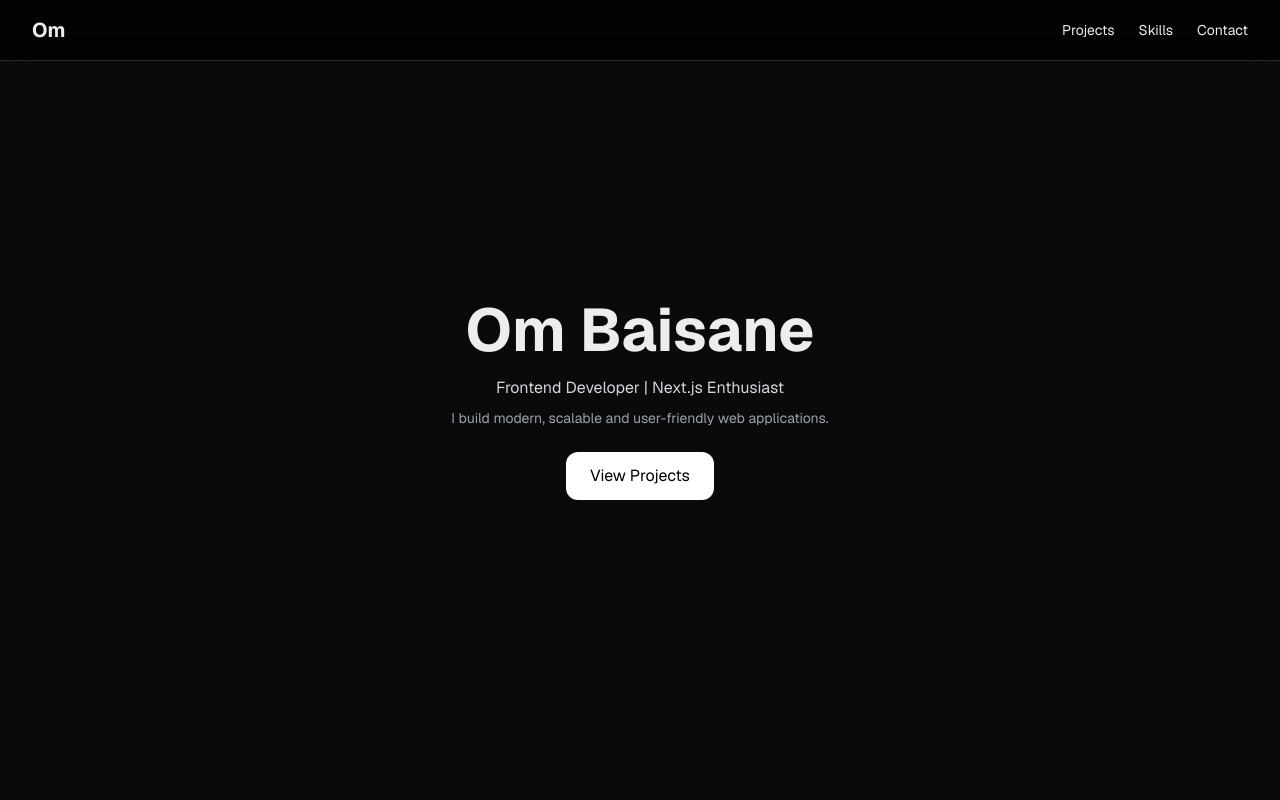
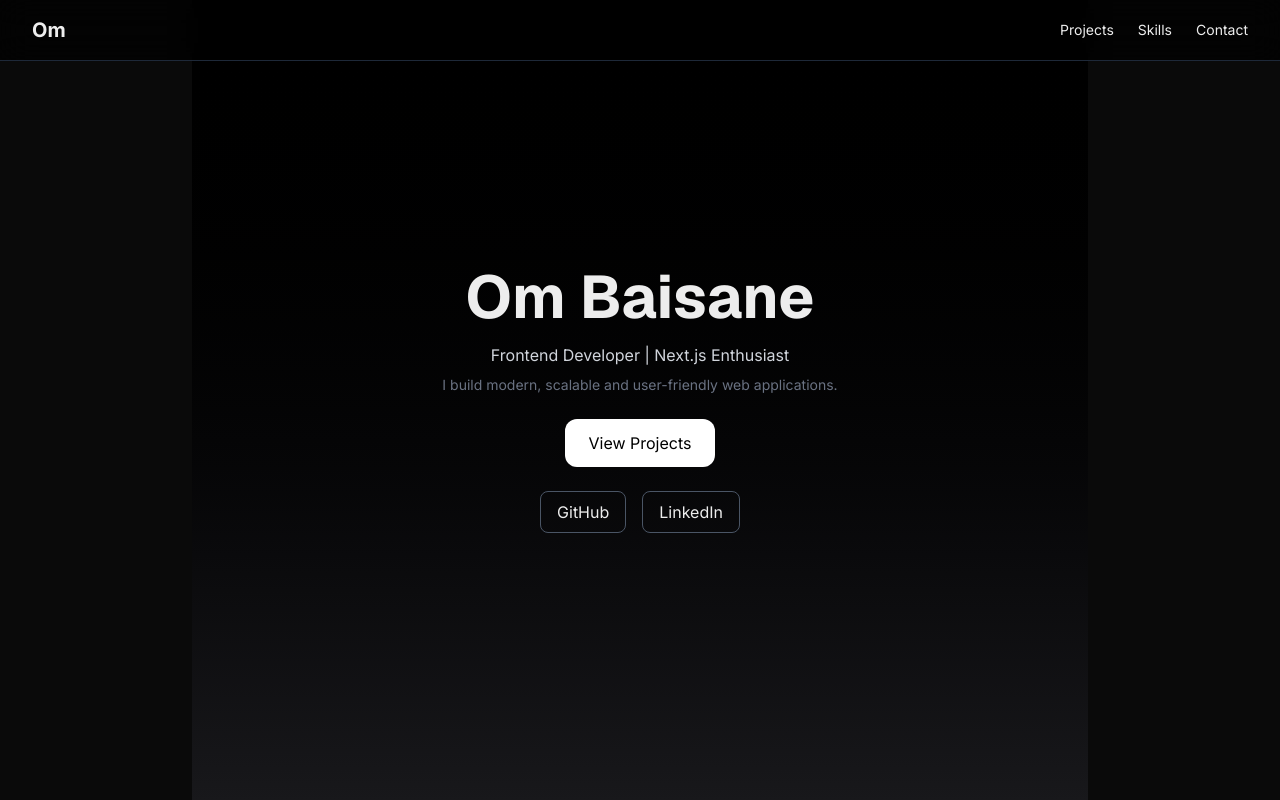
Before and after one commit to OmBaisane/Portfolio, a Next.js app: page / in a window 1280 px wide. Shown: the top 800 px of the page. Built offline with nearby package versions, Linux system fonts and the light colour scheme.

Commit message:
upgrade hero section with gradient, social links and animations

```diff
--- a/app/components/About.tsx
+++ b/app/components/About.tsx
@@ -5,7 +5,7 @@ import { motion } from "framer-motion";
 export default function About() {
   return (
     <section className="py-24 px-6 max-w-4xl mx-auto text-center">
-      <h2 className="text-3xl font-bold mb-6">About Me</h2>
+      <h2 className="text-3xl font-bold mb-6 font-[geist]">About Me</h2>
 
       <motion.p
         initial={{ opacity: 0, y: 40 }}
--- a/app/components/Contact.tsx
+++ b/app/components/Contact.tsx
@@ -5,7 +5,7 @@ import { motion } from "framer-motion";
 export default function Contact() {
   return (
     <section id="contact" className="py-24 px-6 text-center">
-      <h2 className="text-3xl font-bold mb-6">Contact</h2>
+      <h2 className="text-3xl font-bold mb-6 font-[geist]">Contact</h2>
 
       <p className="text-gray-300 mb-6">
         Feel free to reach out for opportunities or collaborations.
--- a/app/components/Hero.tsx
+++ b/app/components/Hero.tsx
@@ -1,15 +1,15 @@
 "use client";
 
-import { motion } from "framer-motion";
+import { easeOut, motion } from "framer-motion";
 
 export default function Hero() {
   return (
-    <section className="h-screen flex flex-col justify-center items-center text-center px-6 max-w-4xl mx-auto">
+    <section className="h-screen flex flex-col justify-center items-center text-center px-6 max-w-4xl mx-auto bg-linear-to-b from-black to-zinc-900">
       <motion.h1
         initial={{ opacity: 0, y: 20 }}
         animate={{ opacity: 1, y: 0 }}
-        transition={{ duration: 0.6 }}
-        className="text-4xl md:text-6xl font-bold"
+        transition={{ duration: 0.6, ease: "easeOut" }}
+        className="text-4xl md:text-6xl font-bold font-[geist]"
       >
         Om Baisane
       </motion.h1>
@@ -26,8 +26,8 @@ export default function Hero() {
       <motion.p
         initial={{ opacity: 0 }}
         animate={{ opacity: 1 }}
-        transition={{ delay: 0.5 }}
-        className="mt-2 text-gray-400 text-sm"
+        transition={{ delay: 0.4 }}
+        className="mt-2 text-gray-500 text-sm"
       >
         I build modern, scalable and user-friendly web applications.
       </motion.p>
@@ -36,11 +36,27 @@ export default function Hero() {
         <motion.button
           whileHover={{ scale: 1.05 }}
           whileTap={{ scale: 0.95 }}
-          className="mt-6 px-6 py-3 bg-white text-black rounded-xl"
+          className="mt-6 px-6 py-3 bg-white text-black rounded-xl transition-all duration-300 hover:scale-100"
         >
           View Projects
         </motion.button>
       </a>
+
+      <div className="flex gap-4 mt-6">
+        <a href="https://github.com/OmBaisane" target="_blank">
+          <button className="px-4 py-2 border border-gray-600 rounded-lg hover:border-gray-400 transition">
+            GitHub
+          </button>
+        </a>
+        <a
+          href="https://www.linkedin.com/in/om-baisane-b96625346"
+          target="_blank"
+        >
+          <button className="px-4 py-2 border border-gray-600 rounded-lg hover:border-gray-400 transition">
+            LinkedIn
+          </button>
+        </a>
+      </div>
     </section>
   );
 }
--- a/app/components/Projects.tsx
+++ b/app/components/Projects.tsx
@@ -23,7 +23,7 @@ export default function Projects() {
   return (
     <section id="projects" className="py-24">
       <div className="max-w-6xl mx-auto px-6">
-        <h2 className="text-3xl font-bold text-center mb-12">Projects</h2>
+        <h2 className="text-3xl font-bold text-center mb-12 font-[geist]">Projects</h2>
 
         <div className="grid md:grid-cols-2 gap-8 transition-all duration-300">
           {projects.map((project, i) => (
@@ -36,7 +36,7 @@ export default function Projects() {
               viewport={{ once: true }}
               className={`p-6 rounded-2xl border transition-all duration-300 ${project.title === "DevPostify" ? "border-white scale-105" : "border-gray-800 hover:border-gray-500"}`}
             >
-              <h3 className="text-xl font-semibold">{project.title}</h3>
+              <h3 className="text-xl font-semibold font-[geist]">{project.title}</h3>
 
               <p className="text-gray-300 mt-2">{project.desc}</p>
 
--- a/app/components/Skills.tsx
+++ b/app/components/Skills.tsx
@@ -15,7 +15,7 @@ const skills = [
 export default function Skills() {
   return (
     <section id="skills" className="py-24 px-6 text-center">
-      <h2 className="text-3xl font-bold mb-10">Skills</h2>
+      <h2 className="text-3xl font-bold mb-10 font-[geist]">Skills</h2>
 
       <div className="flex flex-wrap justify-center gap-4 max-w-4xl mx-auto">
         {skills.map((skill, i) => (
--- a/app/layout.tsx
+++ b/app/layout.tsx
@@ -1,9 +1,12 @@
 import "./globals.css";
 import Navbar from "./components/Navbar";
 import Footer from "./components/Footer";
-import { Geist } from "next/font/google";
+import { Geist, Inter } from "next/font/google";
 
 const geist = Geist({
+  subsets: ["latin"],
+});
+const inter = Inter({
   subsets: ["latin"],
 });
 
@@ -14,7 +17,7 @@ export default function RootLayout({
 }) {
   return (
     <html lang="en">
-      <body className={`${geist.className} bg-black text-white`}>
+      <body className={`${inter.className} bg-black text-white`}>
         <Navbar />
 
         {children}
```
